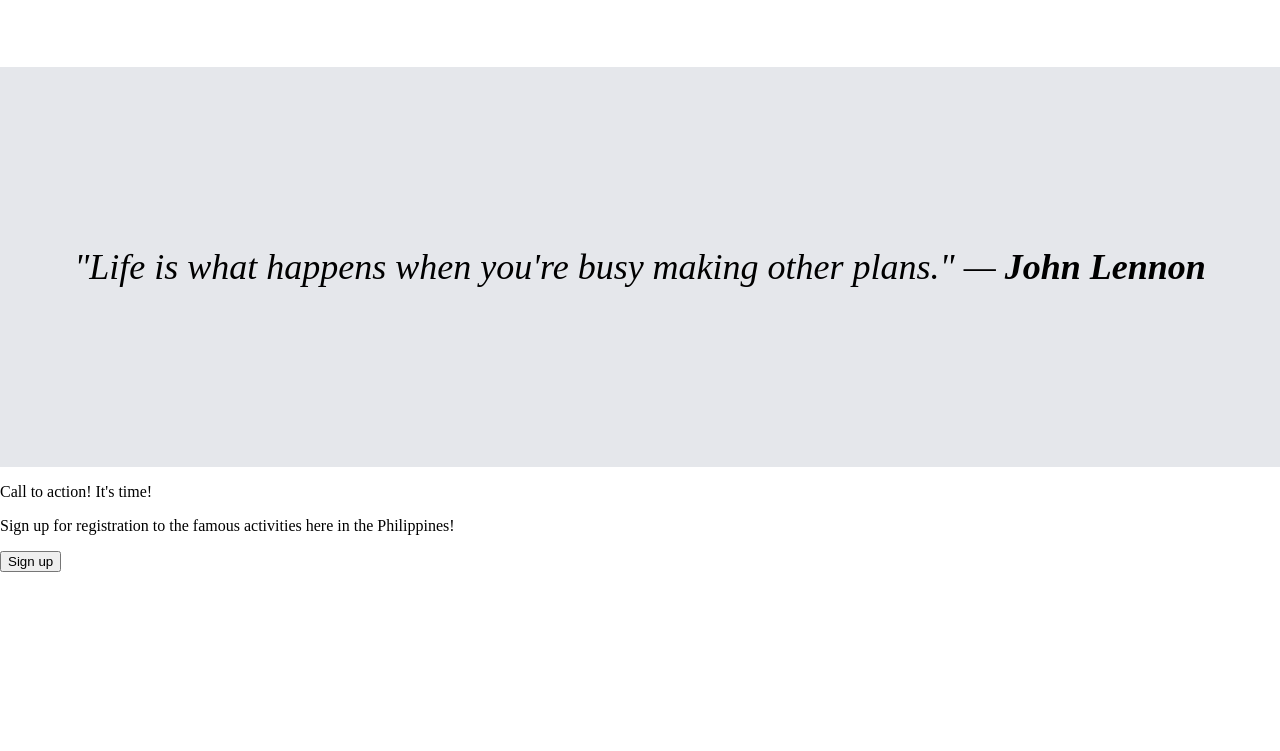
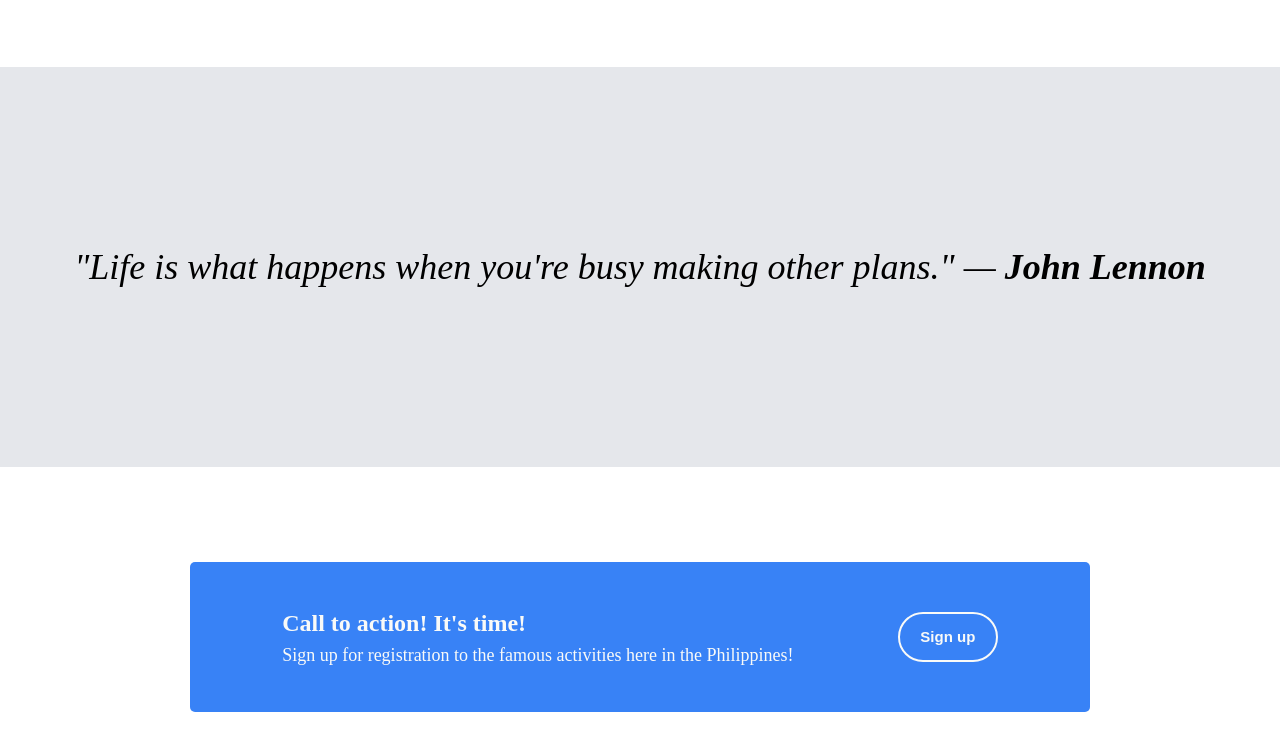
Before and after one commit to CypherDom/landing-page, a plain HTML site: page index.html in a window 1280 px wide. Shown: the part 1416-2167 px from the top of the page. Before the commit the page ends 1988 px from the top, so only its background shows below. Drawn offline with Linux system fonts and the light colour scheme.

Commit message:
Add and edit call-up section and adjust margin to level the elements inside the call up section

```diff
--- a/index.html
+++ b/index.html
@@ -61,17 +61,17 @@
         </blockquote>
     </div>
 </div>
-<div class="footer-container">
-    <div class="footer">
-        <div>
-            <p>
+<div class="callup-container">
+    <div class="callup">
+        <div class="callup-promotion">
+            <p id="callup-one">
                 Call to action! It's time!
             </p>
-            <p>
+            <p id="callup-two">
                 Sign up for registration to the famous activities here in the Philippines!
             </p>
         </div>
-        <button>
+        <button class="callup-button">
             Sign up
         </button>
     </div>
--- a/style.css
+++ b/style.css
@@ -132,5 +132,49 @@ header{
     font-size: 36px;
     min-width: 200px;
     font-style: italic;
+  }
+
+  .callup-container{
+    display: flex;
+    height: 300px;
+    justify-content: center;
+    align-items: center;
+    padding: 20px;
+  }
+
+  .callup-promotion{
+    min-width: 100px;
+    max-width: 700px;
+  }
+
+  .callup{
+    display: flex;
+    align-items: center;
+    justify-content: space-around;
+    gap: 20px;
+    width: 800px;
+    background-color: #3882F6;
+    height: 150px;
+    padding: 0 50px;
+    border-radius: 5px;
+    color: #F9FAF8;
 
   }
+    #callup-one{
+    font-size: 24px;
+    font-weight: 700;
+    margin: 20px 0px -10px 0px;
+  }
+  #callup-two{
+    font-size: 18px;
+  }
+  .callup-button{
+    font-size: 15px;
+    font-weight: bold;
+    height: 50px;
+    min-width: 100px;
+    background-color: #3882F6;
+    border-radius: 25px;
+    border: 2px solid #F9FAF8;
+    color: #F9FAF8;
+  }
```
